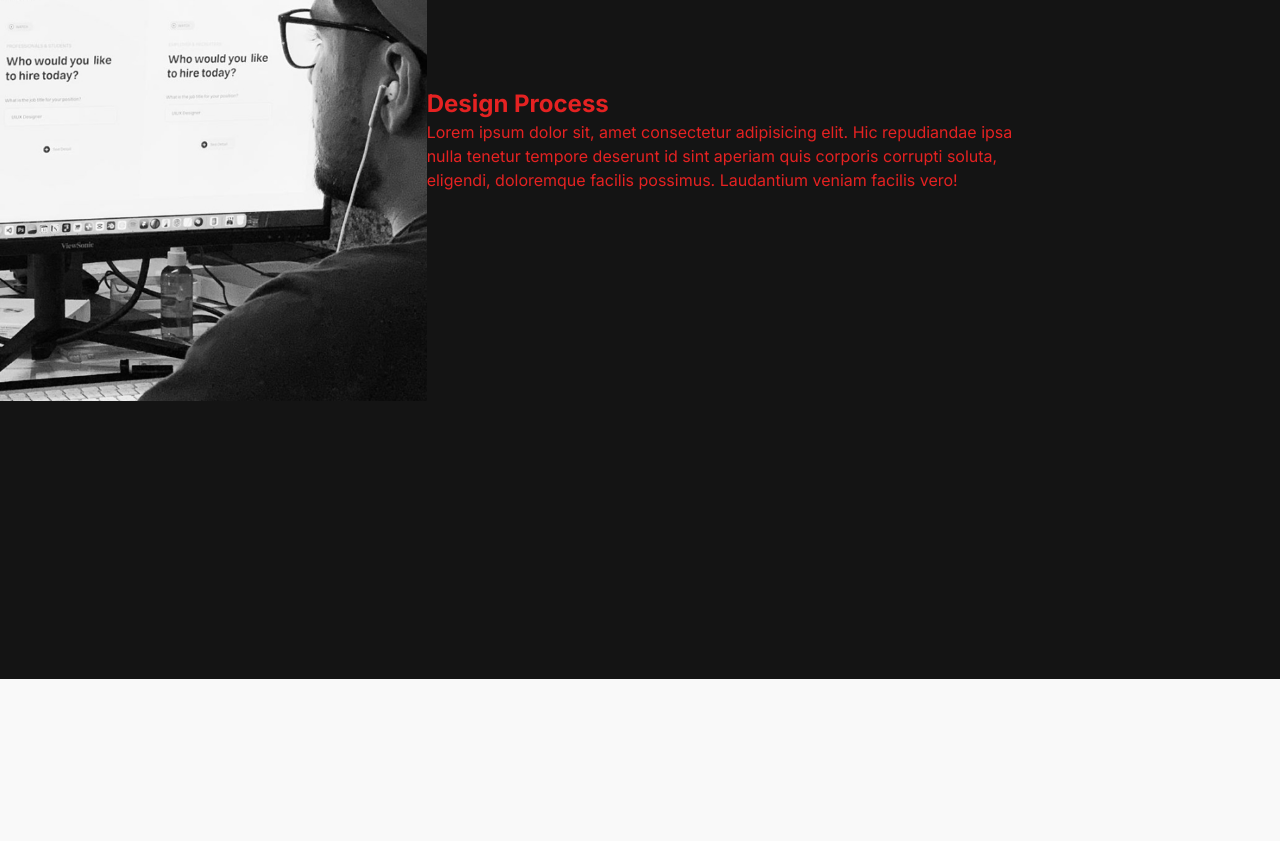
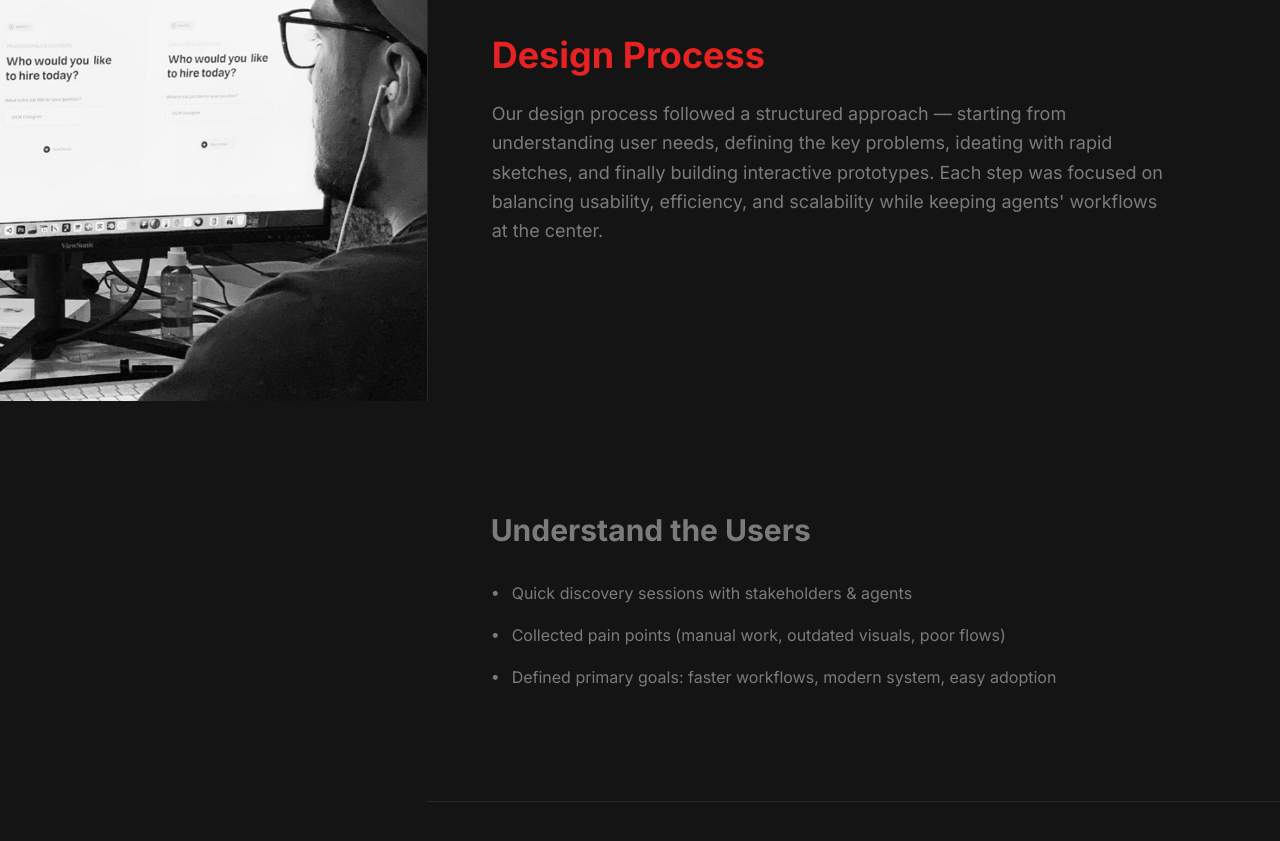
Before and after one commit to talha-amr/Client-Portfolio, a React (Vite) app: page /caseStudy in a window 1280 px wide. Shown: the part 1800-2641 px from the top of the page. Built offline with nearby package versions, Linux system fonts and the light colour scheme.

Commit message:
added monkey animations

```diff
--- a/src/components/CaseStudyProcess.jsx
+++ b/src/components/CaseStudyProcess.jsx
@@ -1,19 +1,150 @@
-import React from 'react'
+import React, { useRef } from "react";
+import { useGSAP } from "@gsap/react";
+import gsap from "gsap";
+import { ScrollTrigger } from "gsap/ScrollTrigger";
 
-const CaseStudyProcess = () => {
+gsap.registerPlugin(ScrollTrigger);
+
+const CaseStudyLayout = () => {
+  const processSteps = [
+    {
+      title: "Understand the Users",
+      items: [
+        "Quick discovery sessions with stakeholders & agents",
+        "Collected pain points (manual work, outdated visuals, poor flows)",
+        "Defined primary goals: faster workflows, modern system, easy adoption",
+      ],
+    },
+    {
+      title: "Define the Problem",
+      items: [
+        "Converted findings into clear problem statements",
+        "Prioritized issues (automation, consistency, agent usability)",
+        "Created quick personas and user journey sketches",
+      ],
+    },
+    {
+      title: "Ideate & Sketch",
+      items: [
+        "Conducted fast brainstorming & sketching workshops",
+        "Explored multiple solution approaches in short design sprints",
+        "Explored multiple solution approaches in short design sprints",
+      ],
+    },
+    {
+      title: "Prototype",
+      items: ["Built rapid wireframes and clickable prototypes"],
+    },
+    {
+      title: "Test and Refine",
+      items: ["Built rapid wireframes and clickable prototypes"],
+    },
+    {
+      title: "Deliver",
+      items: ["Built rapid wireframes and clickable prototypes"],
+    },
+  ];
+
+  const monkeyRef = useRef(null);
+
+  // GSAP + ScrollTrigger: toggle action version
+  useGSAP(() => {
+    const tl = gsap.timeline({
+      scrollTrigger: {
+        trigger: "#process-steps-container",
+        start: "top top",
+        end: "bottom bottom",
+        toggleActions: "play none none reverse", // play on enter, reverse on leave back
+        pin: monkeyRef.current,
+        pinSpacing: false,
+      },
+    });
+
+    tl.fromTo(
+      monkeyRef.current,
+      { x: "-120%", opacity: 0 },
+      { x: "0%", opacity: 1, ease: "power3.out", duration: 0.6 }
+    );
+
+    return () => {
+      if (tl.scrollTrigger) tl.scrollTrigger.kill();
+      tl.kill();
+    };
+  }, []);
+
   return (
-    <section className='min-h-dvh w-screen bg-[#141414]'>
-        <div className="grid grid-cols-3">
-            <div>
-                <img src="/CaseStudyPfp.png" alt=""  className='w-full object-contain'/>
-            </div>
-            <div className='col-span-2 flex flex-col items-start justify-center '>
-                <h1 className='text-theme-red text-2xl font-bold'>Design Process</h1>
-                <h1 className='text-theme-red text-base max-w-[70%]'>Lorem ipsum dolor sit, amet consectetur adipisicing elit. Hic repudiandae ipsa nulla tenetur tempore deserunt id sint aperiam quis corporis corrupti soluta, eligendi, doloremque facilis possimus. Laudantium veniam facilis vero!</h1>
-            </div>
+    <div className="bg-[#141414] text-white min-h-screen">
+      <div className="grid grid-cols-3">
+        {/* First row special layout */}
+        <div className="col-span-1 relative">
+          <img
+            src="/CaseStudyPfp.png"
+            alt="Profile Case Study"
+            className="w-full h-full object-cover sticky top-0"
+          />
         </div>
-    </section>
-  )
-}
+        <div className="col-span-2 flex flex-col justify-center px-16 py-20 bg-[#141414] border-l border-[#7b7b7b]/20">
+          <h1 className="text-4xl font-bold text-[#e62222] mb-6">Design Process</h1>
+          <p className="text-[#7b7b7b] leading-relaxed text-lg max-w-2xl">
+            Our design process followed a structured approach — starting from
+            understanding user needs, defining the key problems, ideating with
+            rapid sketches, and finally building interactive prototypes. Each step
+            was focused on balancing usability, efficiency, and scalability while
+            keeping agents' workflows at the center.
+          </p>
+        </div>
 
-export default CaseStudyProcess
+        {/* Right side: process steps */}
+        <div className="col-span-3 grid grid-cols-3 relative" id="process-steps-container">
+          {/* LEFT column (spacing) - monkey will be positioned here absolutely */}
+          <div className="col-span-1 relative">
+            <img
+              ref={monkeyRef}
+              src="/PoppingMonkey.png"
+              alt="Popping Monkey"
+              className="absolute top-24 left-0 w-[220px] z-50 pointer-events-none"
+              style={{ transform: "translateX(-120%)", opacity: 0 }}
+            />
+          </div>
+
+          <div className="col-span-2 flex flex-col">
+            {processSteps.map((step, index) => {
+              const isRed = index === 1;
+
+              return (
+                <div
+                  key={index}
+                  className={`min-h-[50vh] flex flex-col justify-center px-16 py-12
+                    border-[#7b7b7b]/20
+                    ${index === 0 ? "" : "border-t"} `}
+                >
+                  <h2
+                    className={`text-3xl font-bold mb-8 ${
+                      isRed ? "text-[#e62222]" : "text-[#7b7b7b]"
+                    }`}
+                  >
+                    {step.title}
+                  </h2>
+                  <ul className="space-y-4">
+                    {step.items.map((item, i) => (
+                      <li key={i} className="flex items-start">
+                        <span className={`mr-3 ${isRed ? "text-[#e62222]" : "text-[#7b7b7b]"}`}>
+                          •
+                        </span>
+                        <span className={`leading-relaxed ${isRed ? "text-[#e62222]" : "text-[#7b7b7b]"}`}>
+                          {item}
+                        </span>
+                      </li>
+                    ))}
+                  </ul>
+                </div>
+              );
+            })}
+          </div>
+        </div>
+      </div>
+    </div>
+  );
+};
+
+export default CaseStudyLayout;
```
Also changed, not shown: public/PoppingMonkey.png (added).
